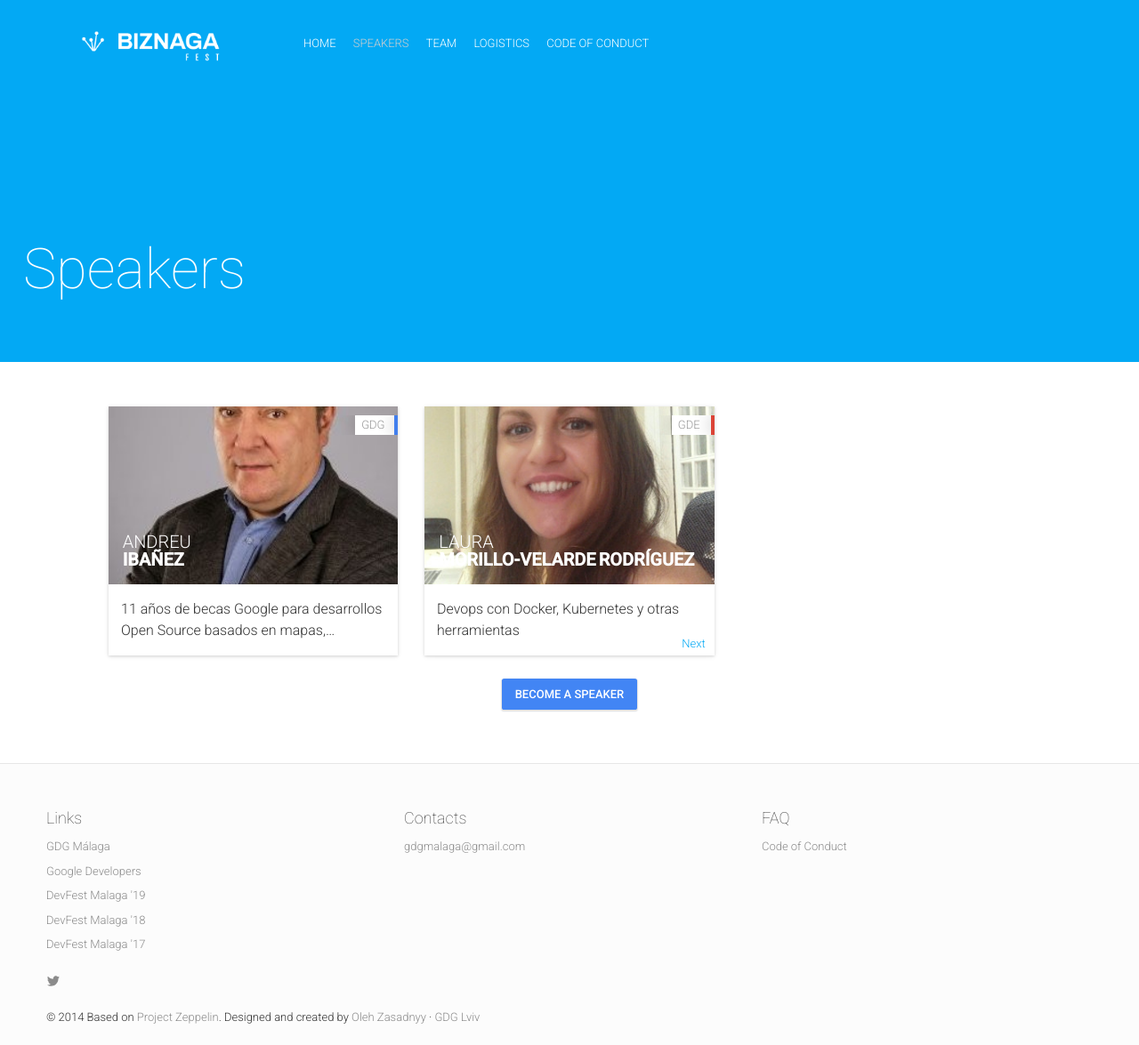
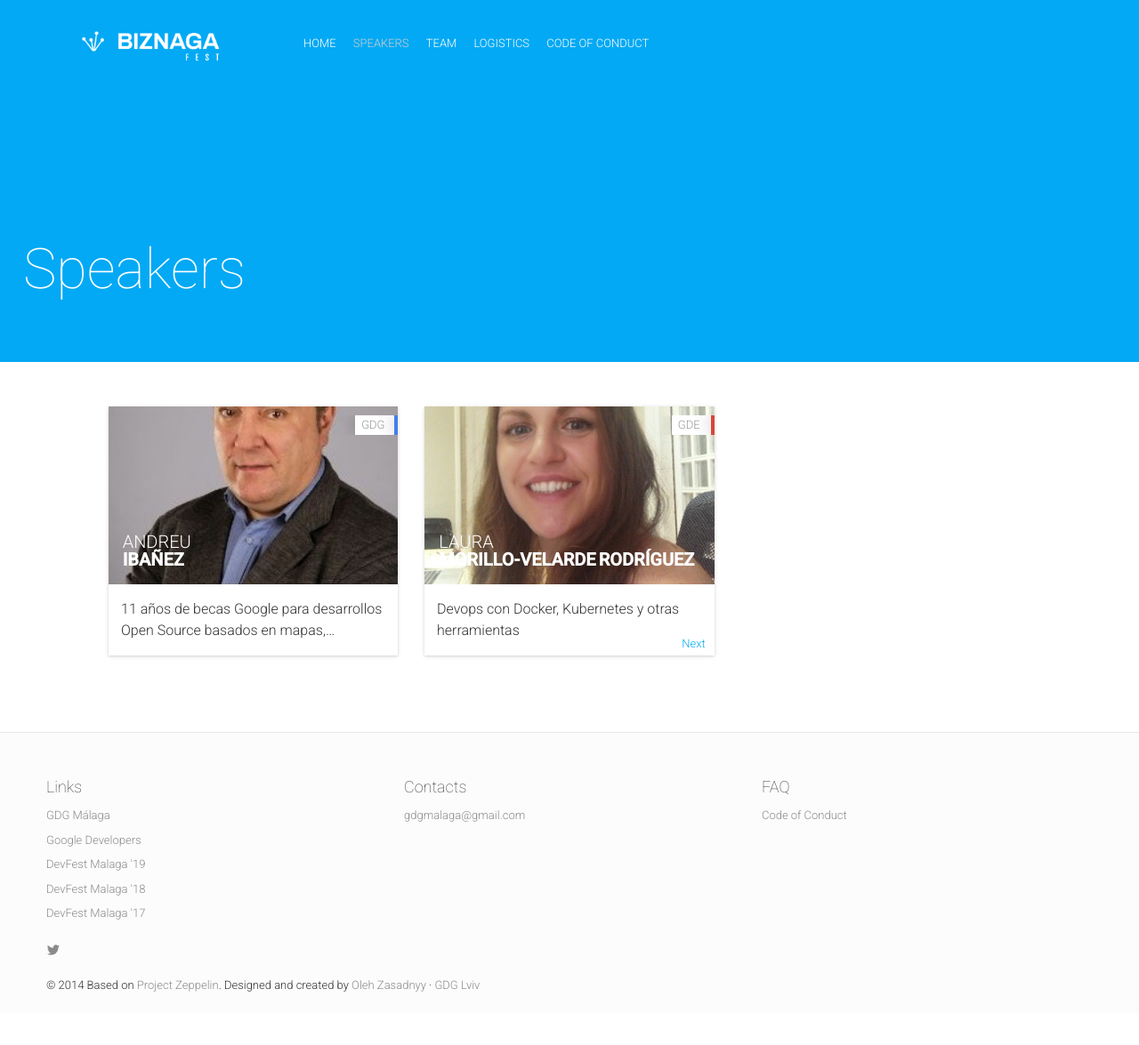
Before and after one commit to GDGMalaga/BiznagaFest-22, a Jekyll site: the page built from speakers.html, in a window 1280 px wide and 1175 px high. Shown: the whole window at 89% size. Built offline with Jekyll 4.4.1, drawn with Linux system fonts in a browser that asks for light colours; nearby versions of some CDN libraries; comment, search, counter and statistics services are not loaded.

Commit message:
feat(sessions): remove CFP

```diff
--- a/_includes/speakers-list.html
+++ b/_includes/speakers-list.html
@@ -50,7 +50,7 @@
                 </div>
                 {% endfor %}
             </div>
-            <a href="{{ site.c4pUrl }}" class="btn btn-primary waves-effect waves-button waves-light waves-float" target="_blank">Become a speaker</a>
+            <!-- <a href="{{ site.c4pUrl }}" class="btn btn-primary waves-effect waves-button waves-light waves-float" target="_blank">Become a speaker</a>    -->
         </div>
     </div>
 </section>
```
